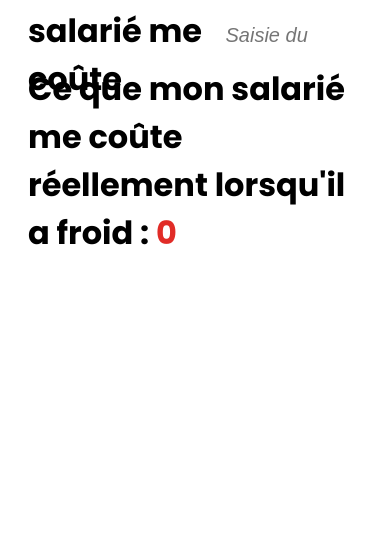
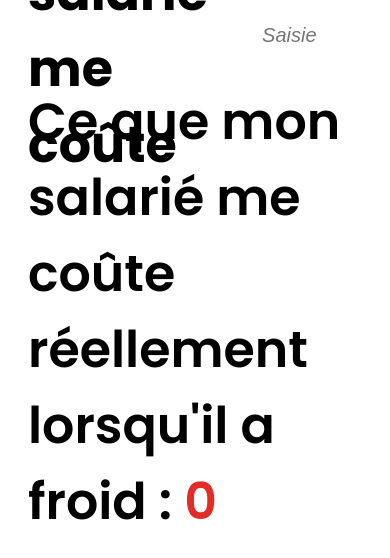
Before and after one commit to Solecooler/salaireFroid, a plain HTML site: page index.html in a window 390 px wide. Drawn offline with Linux system fonts and the light colour scheme.

Commit message:
Ajout responsive

```diff
--- a/css/style.css
+++ b/css/style.css
@@ -42,3 +42,12 @@ input[type="number"] {
 #result-value{
     color: #E12C27;
 }
+@media screen and (max-width:440px) {
+    .result{
+        font-weight: 600;
+        font-size: 38pt;
+    }
+    .Enonce{
+        font-size: 38pt;
+    }
+}
```
